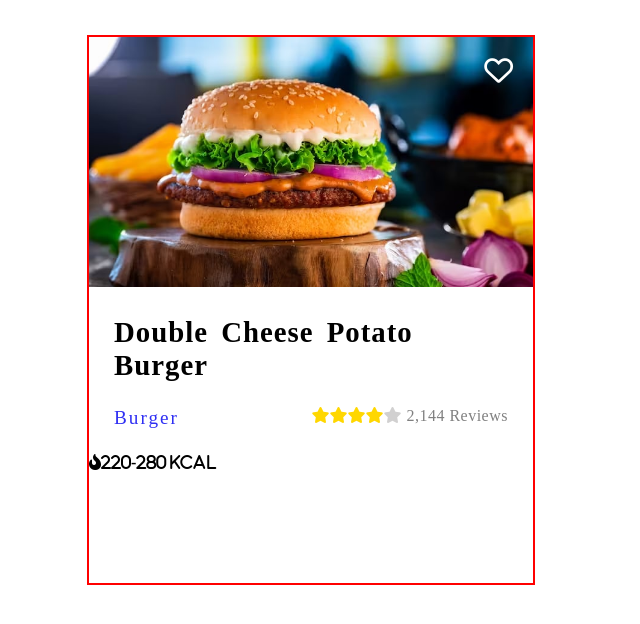
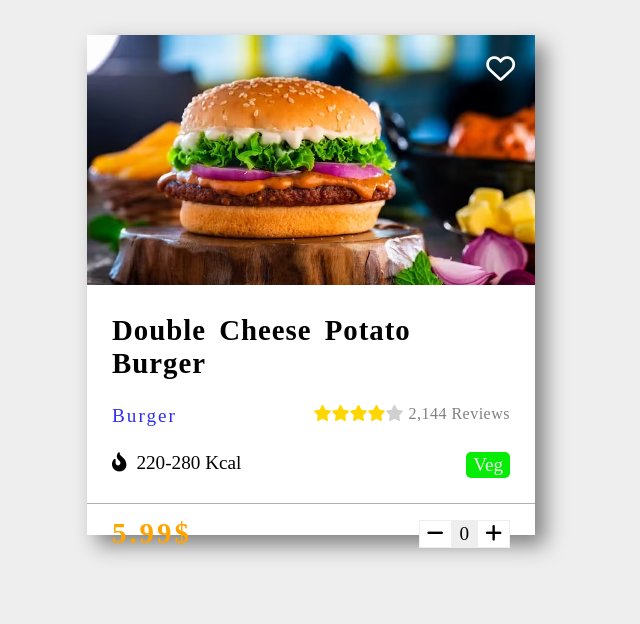
Before and after one commit to ulugbekabdulloyev22/MitSoft, a plain HTML site: page Lesson 19 practice/Burger/index.html in a window 1280 px wide. Shown: the whole page, without its empty margins (329-969 px from the left). Drawn offline with Linux system fonts and the light colour scheme.

Commit message:
End of Burger :apple:

```diff
--- a/Lesson 19 practice/Burger/CSS/stayl.scss
+++ b/Lesson 19 practice/Burger/CSS/stayl.scss
@@ -4,13 +4,19 @@
     box-sizing: border-box;
 }
 
+body{
+    background-color: #eee;
+}
+
 .card{
-    border: 2px solid red;
+    // border: 2px solid red;
     width: 35%;
-    height: 550px;
+    height: 500px;
     margin: auto;
     margin-top: 35px;
     position: relative;
+    background-color: white;
+    box-shadow: 10px 10px 20px gray;
 
     .fa-heart{
         position: absolute;
@@ -59,4 +65,59 @@
            }
         }
     }
+
+    .kcals{
+        display: flex;
+        justify-content: space-between;
+        margin: 25px;
+        font-size: 1.2rem;
+
+        .kcal{
+            display: flex;
+
+            p{
+                padding-left: 10px;
+            }
+        }
+
+        .veg{
+            background-color: rgb(6, 236, 6);
+            padding: 2px 7px;
+            border-radius: 5px;
+            color: #eee;
+        }
+    }
+
+    .money-number{
+        border:inherit;
+        border-top: 1px solid rgb(179, 175, 175);
+        width: 100%;
+        height: 60px;
+        display: flex;
+        justify-content: space-between;
+        padding: 0 25px;
+        align-items: center;
+
+        h2{
+            letter-spacing: 3px;
+            color: orange;
+            font-size: 1.8rem;
+        }
+
+        .number{
+            display: flex;
+
+            i, p{
+                border: 1px solid #eee;
+                padding: 2px 7px;
+                font-size: 1.2rem;
+                background-color: #eee;
+                cursor: pointer;
+            }
+
+            i{
+                background-color: white;
+            }
+        }
+    }
 }
--- a/Lesson 19 practice/Burger/index.html
+++ b/Lesson 19 practice/Burger/index.html
@@ -33,7 +33,23 @@
         </div>
 
         <div class="kcals">
-            <i class="fa-solid fa-fire-flame-curved">220-280 Kcal</i>
+            <div class="kcal">
+                <i class="fa-solid fa-fire-flame-curved"></i>
+                <p>220-280 Kcal</p>
+            </div>
+
+            <p class="
+            veg">Veg</p>
+        </div>
+
+        <div class="money-number">
+                <h2>5.99$</h2>
+
+            <div class="number">
+                <i class="fa-solid fa-minus"></i>
+                <p>0</p>
+                <i class="fa-solid fa-plus"></i>
+            </div>
         </div>
     </div>
 </body>
```
Also changed, not shown: Lesson 19 practice/Burger/CSS/stayl.css, 1 other file.
